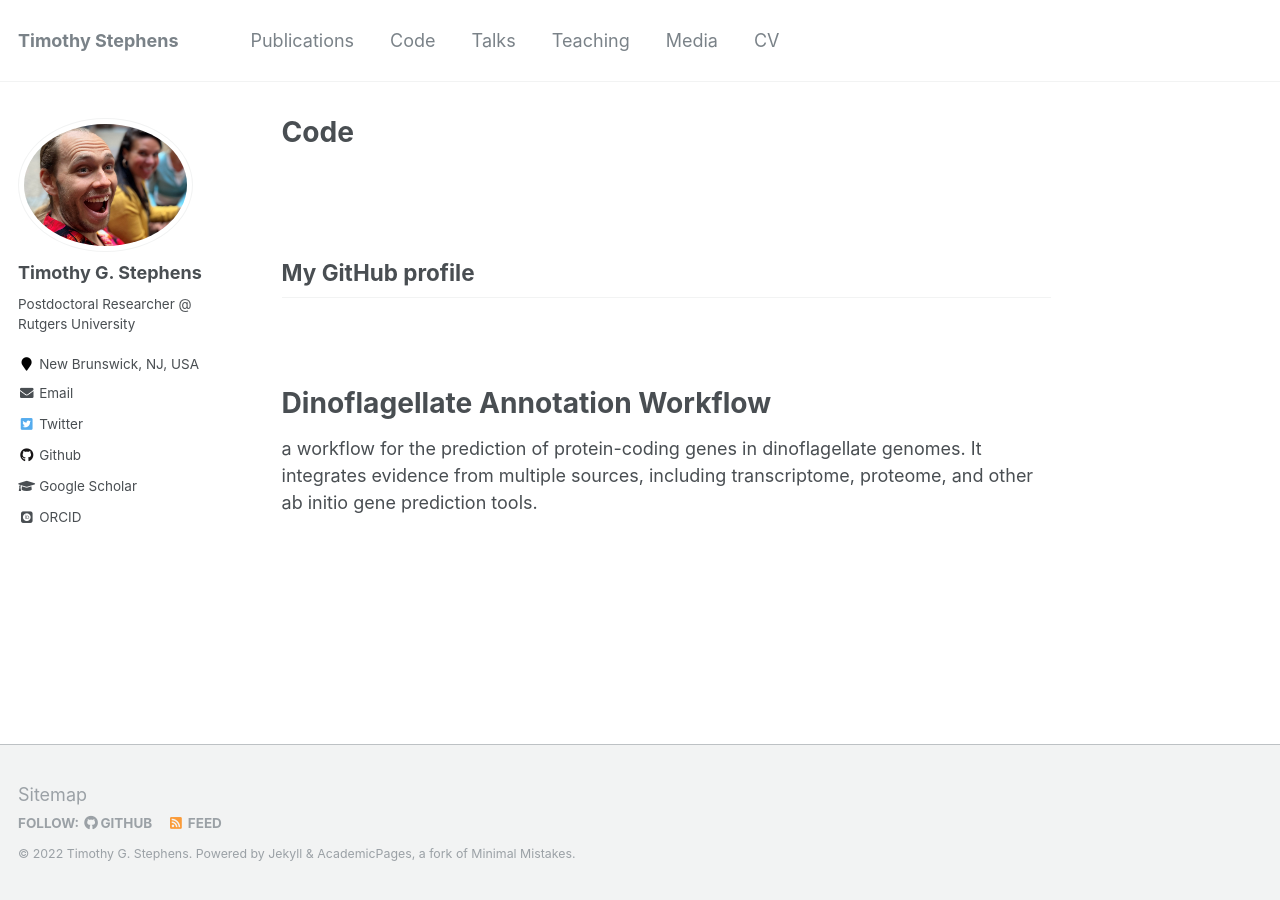
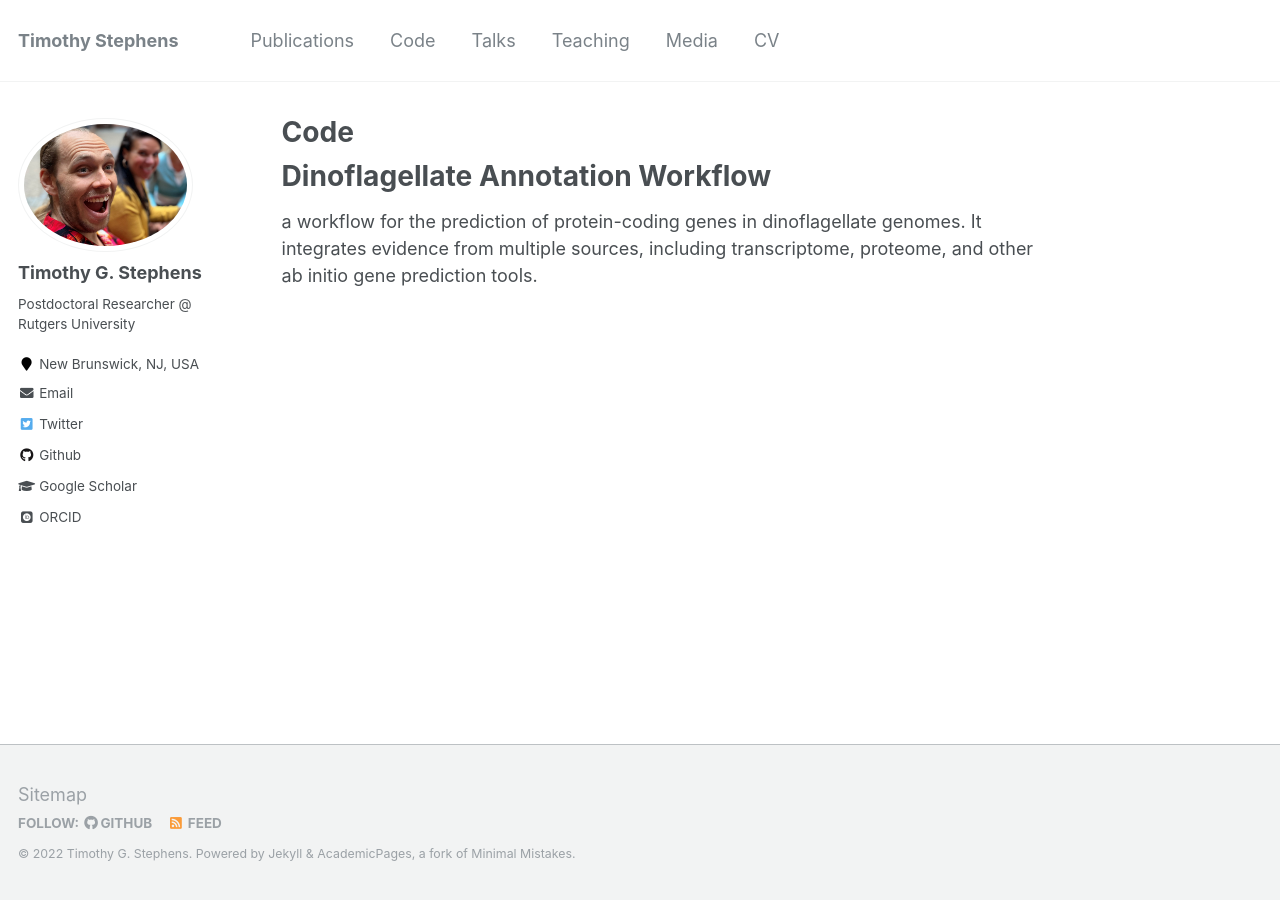
Before and after one commit to TimothyStephens/timothystephens.github.io, a Jekyll site: the page built from _pages/code.md, in a window 1280 px wide. Built offline with Jekyll 4.4.1, drawn with Linux system fonts in a browser that asks for light colours; some web fonts are replaced; a script that is not in the unit is left out.

Commit message:
Update pages on Mon Oct 10 01:19:46 EDT 2022

```diff
--- a/_pages/code.md
+++ b/_pages/code.md
@@ -11,17 +11,7 @@ encoding: UTF-8
 ul {
   list-style-type: none;
 }
-
 </style>
-
-<br/><br/>
-
-## My GitHub profile
-
-<div class="github-card" data-github="TimothyStephens" data-width="400" data-height="150" data-theme="default"></div>
-<script src="//cdn.jsdelivr.net/github-cards/latest/widget.js"></script>
-
-<br/><br/>
 
 # Dinoflagellate Annotation Workflow
 a workflow for the prediction of protein-coding genes in dinoflagellate genomes. It integrates evidence from multiple sources, including transcriptome, proteome, and other ab initio gene prediction tools.
```
Also changed, not shown: 2 other files.
